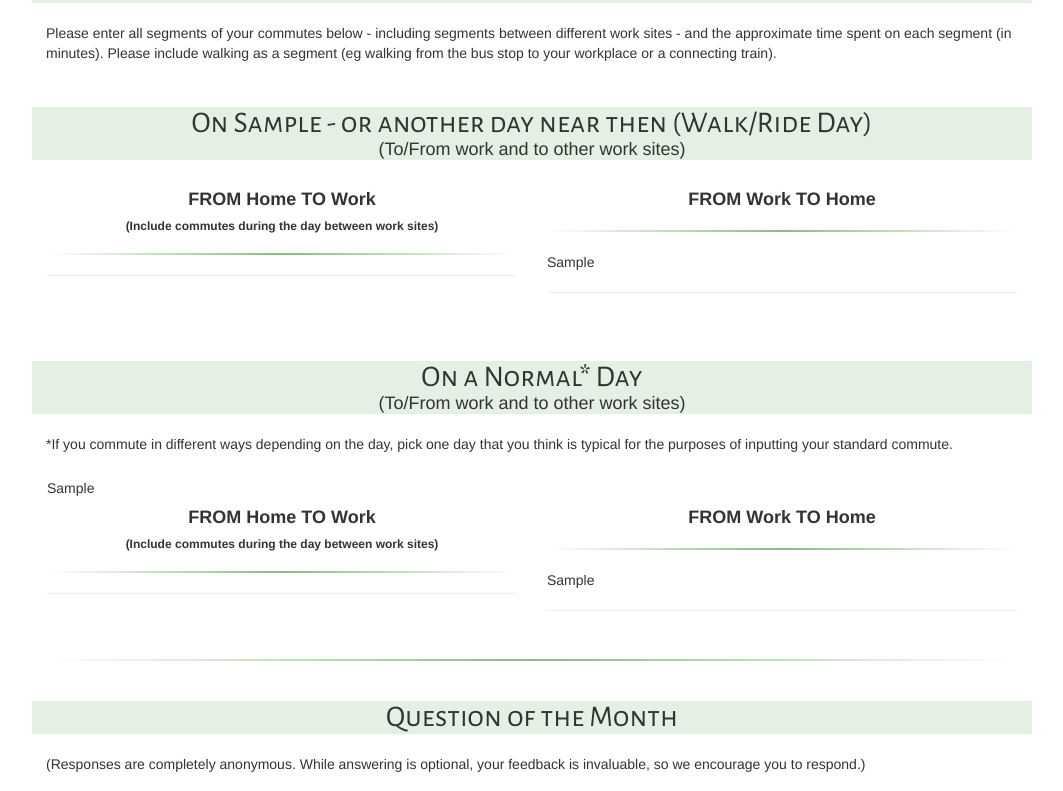
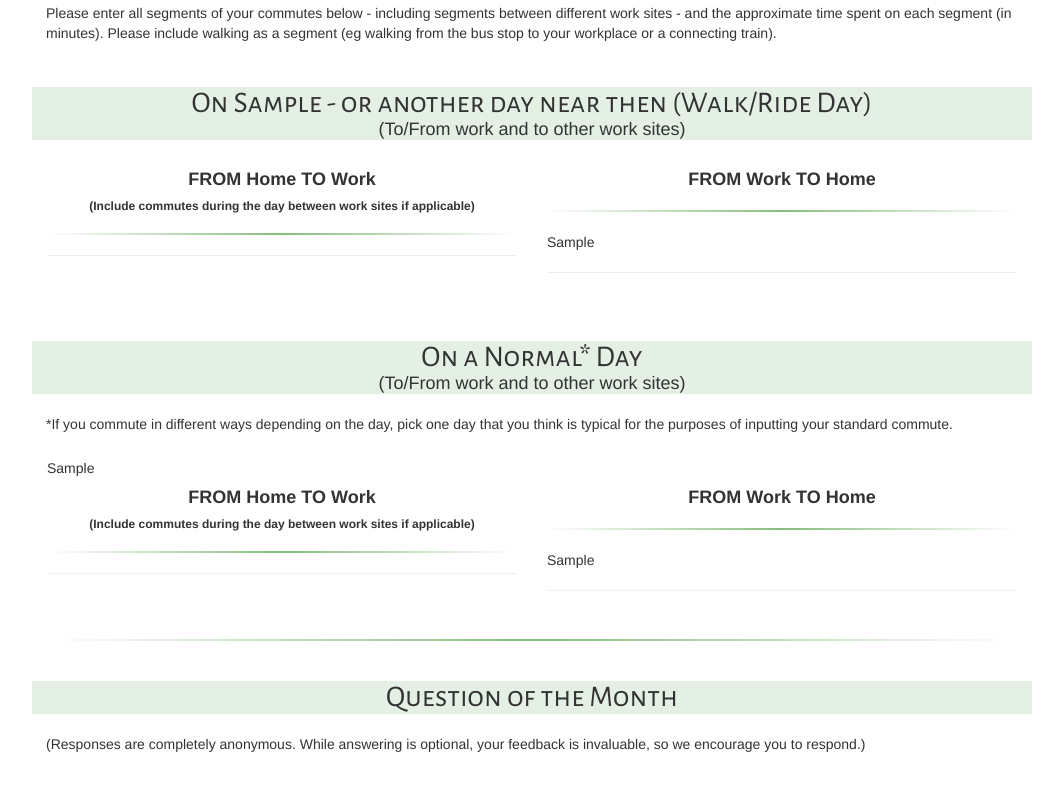
Before and after one commit to greenstreetsinitiative/checkin2015, a Django app: template survey/templates/survey/new_checkin.html in a window 1280 px wide. Shown: the part 819-1610 px from the top of the page, without its empty margins (108-1171 px from the left). Run offline with Django 3.2, Linux system fonts and the light colour scheme; the template is opened without the code that fills it: most values are stand-ins (such as "Sample title", 1, 10 or a date in 2020); form fields are guessed from the names that the template uses; some libraries are stand-ins or nearby versions; some web fonts are replaced.

Commit message:
delete sentence and change wording

```diff
--- a/survey/templates/survey/new_checkin.html
+++ b/survey/templates/survey/new_checkin.html
@@ -28,7 +28,6 @@
 <div class="row">
   <center>
     <h1>{{ wr_month_year }} Commuter Check-In</h1>
-    Don’t work on Fridays or planning to be on vacation? Check in for another day or log your vacation commute.<br>
     Check-ins will be accepted from <span class="date" style="display: inline-block;">{{ wr_open }}</span> through <span class="date" style="display: inline-block;">{{ wr_close }}</span></p>
     <p><img src="{% static 'img/car-24.png' %}" height="32" width="32"><img src="{% static 'img/school-24.png' %}" height="32" width="32"><img src="{% static 'img/pitch-24.png' %}" height="32" width="32"><img src="{% static 'img/bicycle-24.png' %}" height="32" width="32"><img src="{% static 'img/rail-24.png' %}" height="32" width="32"><img src="{% static 'img/warehouse-24.png' %}" height="32" width="32"><img src="{% static 'img/scooter-24.png' %}" height="32" width="32"></p>
 
@@ -128,7 +127,7 @@
         <div class="to-work">
         <center>
         <h4>FROM Home TO Work</h4>
-        <h6>(Include commutes during the day between work sites)</h6>
+        <h6>(Include commutes during the day between work sites if applicable)</h6>
         <hr class="green">
         </center>
 
@@ -194,7 +193,7 @@
 
         <center>
         <h4>FROM Home TO Work</h4>
-        <h6>(Include commutes during the day between work sites)</h6>
+        <h6>(Include commutes during the day between work sites if applicable)</h6>
         <hr class="green">
         </center>
 
```
